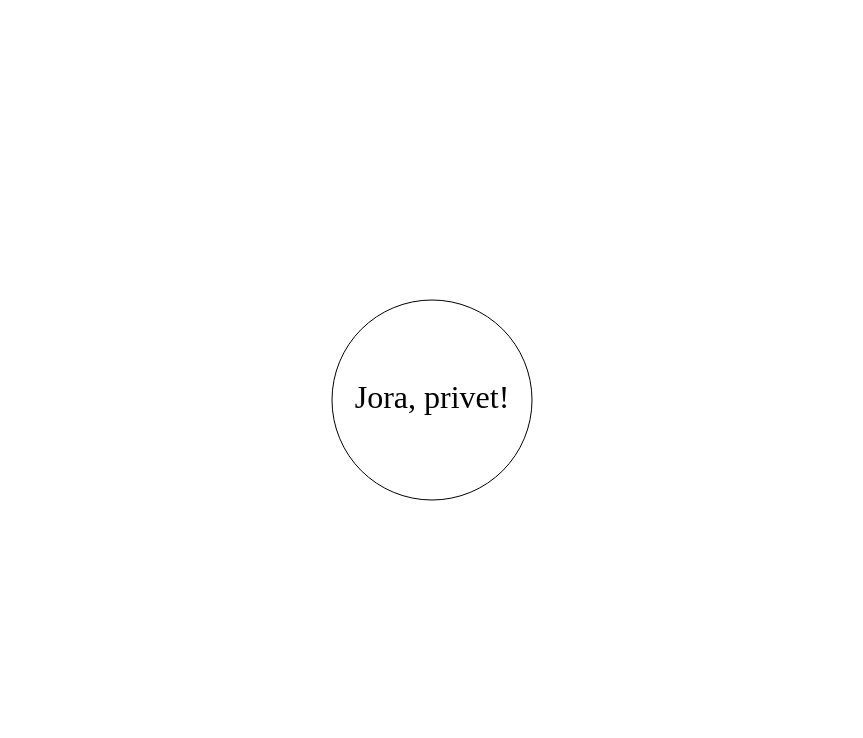
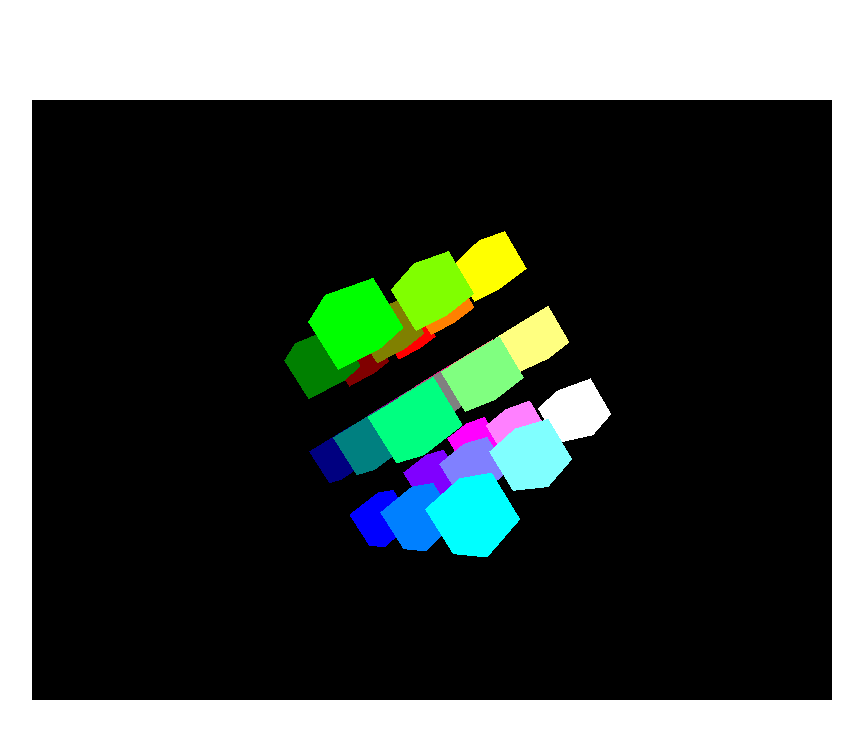
Before and after one commit to foretoo/jora, a website built with Vite: page index.html in a window 1280 px wide. Shown: the whole page, without its empty margins (208-1071 px from the left). Built offline with nearby package versions, Linux system fonts and the light colour scheme.

Commit message:
restructured

```diff
--- a/src/0[3-6]-basic-scene/script.js
+++ b/src/07-cameras.ts
@@ -1,6 +1,4 @@
-const {
-  Scene, Group, BoxGeometry, MeshBasicMaterial, Mesh, Color, PerspectiveCamera, WebGLRenderer, AxesHelper
-} = THREE
+import * as THREE from "three"
 
 // Sizes
 const sizes = {
@@ -9,16 +7,16 @@ const sizes = {
 }
 
 // Scene
-const scene = new Scene()
+const scene = new THREE.Scene()
 
 // Red cube
-const group = new Group()
+const group = new THREE.Group()
 for (let x = 0; x < 3; x++) {
   for (let z = 0; z < 3; z++) {
     for (let y = 0; y < 3; y++) {
-      const cube = new Mesh(
-        new BoxGeometry(0.5, 0.5, 0.5),
-        new MeshBasicMaterial({ color: new Color(x/2, z/2, y/2) })
+      const cube = new THREE.Mesh(
+        new THREE.BoxGeometry(0.5, 0.5, 0.5),
+        new THREE.MeshBasicMaterial({ color: new THREE.Color(x/2, z/2, y/2) })
       )
       cube.position.set(x - 1, z - 1, y - 1)
       group.add(cube)
@@ -29,27 +27,26 @@ group.scale.set(0.5, 0.5, 0.5)
 scene.add(group)
 
 // Axes
-const axes = new AxesHelper(100)
+const axes = new THREE.AxesHelper(100)
 scene.add(axes)
 
 // Camera
-const camera = new PerspectiveCamera(75, sizes.width / sizes.height)
+const camera = new THREE.PerspectiveCamera(75, sizes.width / sizes.height)
 camera.position.set(1,1,2)
 camera.lookAt(axes.position)
 scene.add(camera)
 
 // Renderer
-const canvas = document.querySelector("canvas")
-const renderer = new WebGLRenderer({ canvas })
+const canvas = document.querySelector("canvas")!
+const renderer = new THREE.WebGLRenderer({ canvas })
 renderer.setSize(sizes.width, sizes.height)
 
 
 
-const loop = () => {
+export const loop = () => {
   group.rotateX(0.01)
   group.rotateY(0.0135)
   group.rotateZ(-0.0051)
   renderer.render(scene, camera)
   requestAnimationFrame(loop)
 }
-requestAnimationFrame(loop)
--- a/src/index.ts
+++ b/src/index.ts
@@ -1,18 +1,4 @@
 import "./style.sass"
+import { loop } from "./07-cameras"
 
-const PI = Math.PI, TAU = PI * 2
-
-const canvas = document.querySelector("canvas")!
-const { width, height } = canvas.getBoundingClientRect()
-canvas.width = width
-canvas.height = height
-
-const ctx = canvas.getContext("2d")!
-
-ctx.font = "32px serif"
-ctx.textAlign = "center"
-ctx.textBaseline = "middle"
-ctx.fillText("Jora, privet!", width / 2, height / 2)
-
-ctx.arc(width / 2, height / 2, 100, 0, TAU)
-ctx.stroke()
+loop()
--- a/src/style.sass
+++ b/src/style.sass
@@ -3,7 +3,7 @@
   padding: 0
   border: 0
 
-html, body, canvas
+html, body
   width: 100%
   height: 100%
 
```
Also changed, not shown: src/0[3-6]-basic-scene/index.html (deleted, +0 -20 lines).
